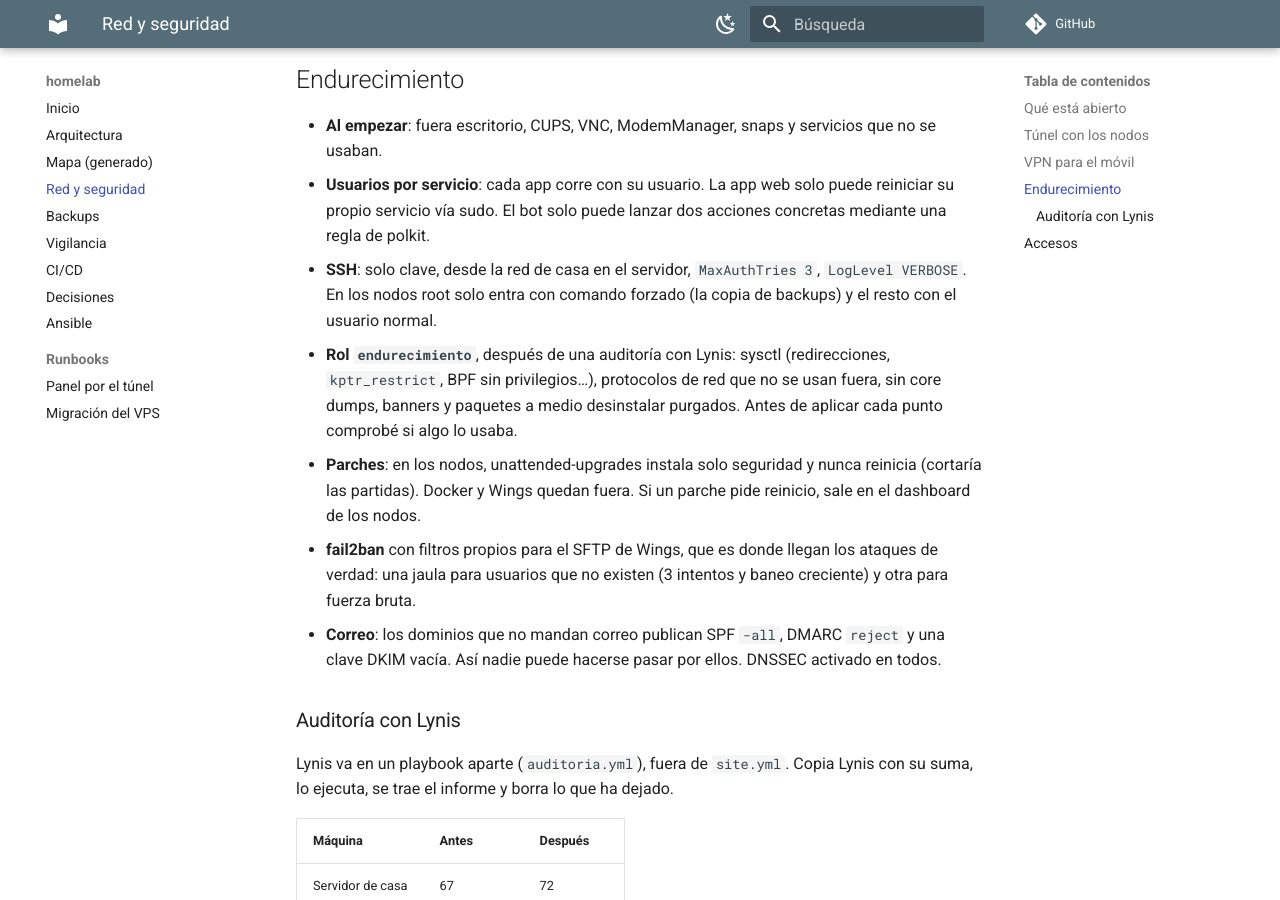
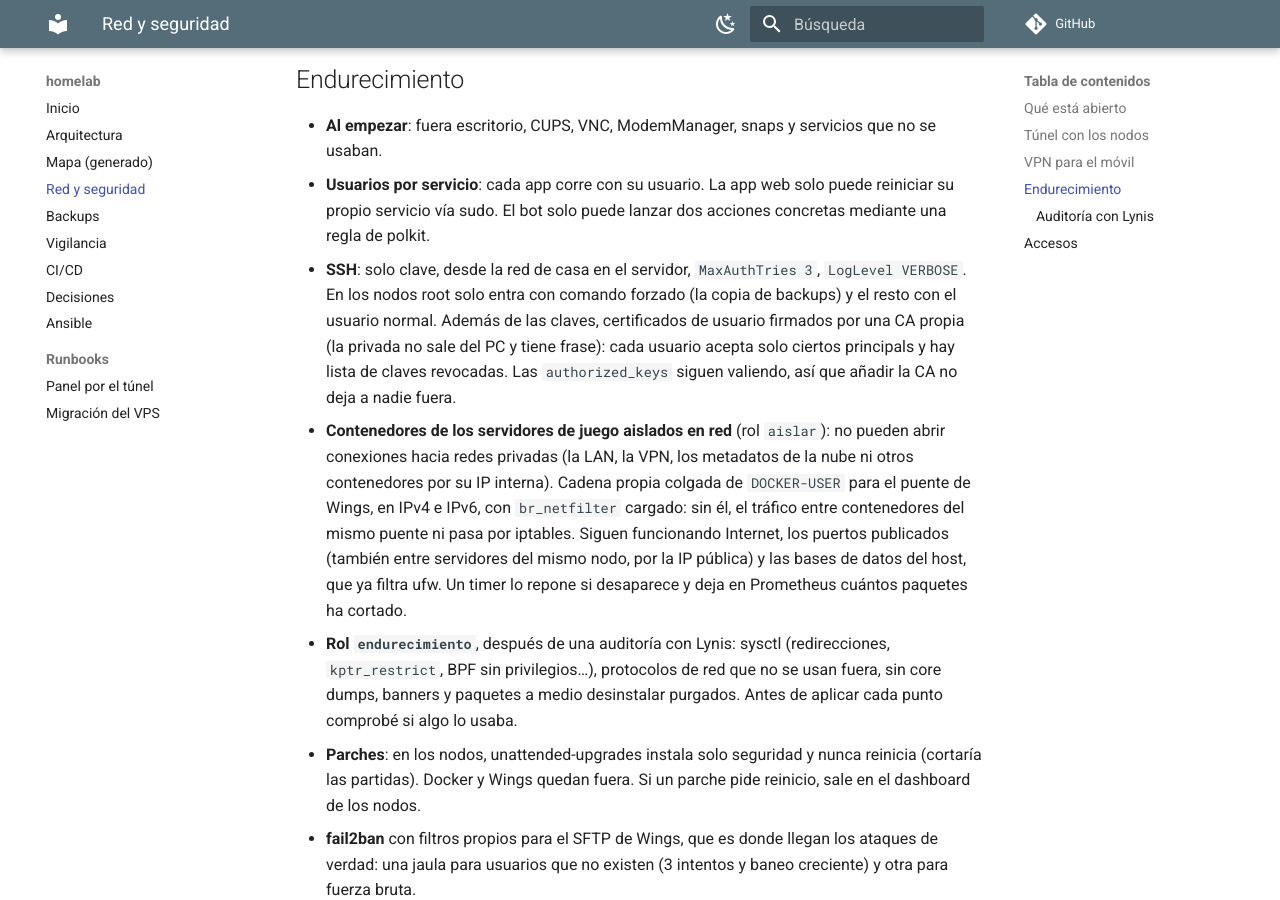
Before and after one commit to IsDerky/homelab, an MkDocs documentation site: the page built from docs/red-y-seguridad.md, in a window 1280 px wide and 900 px high, scrolled down 1069 px. Built offline with MkDocs 1.6.1 and Material for MkDocs 9.7.7, drawn with Linux system fonts in a browser that asks for light colours; comment, search, counter and statistics services are not loaded.

Commit message:
docs: aislamiento, certificados SSH y RAM por servidor

```diff
--- a/docs/red-y-seguridad.md
+++ b/docs/red-y-seguridad.md
@@ -24,7 +24,8 @@ Algunas imágenes de Ubuntu de proveedores cloud traen un iptables propio con un
 
 - **Al empezar**: fuera escritorio, CUPS, VNC, ModemManager, snaps y servicios que no se usaban.
 - **Usuarios por servicio**: cada app corre con su usuario. La app web solo puede reiniciar su propio servicio vía sudo. El bot solo puede lanzar dos acciones concretas mediante una regla de polkit.
-- **SSH**: solo clave, desde la red de casa en el servidor, `MaxAuthTries 3`, `LogLevel VERBOSE`. En los nodos root solo entra con comando forzado (la copia de backups) y el resto con el usuario normal.
+- **SSH**: solo clave, desde la red de casa en el servidor, `MaxAuthTries 3`, `LogLevel VERBOSE`. En los nodos root solo entra con comando forzado (la copia de backups) y el resto con el usuario normal. Además de las claves, certificados de usuario firmados por una CA propia (la privada no sale del PC y tiene frase): cada usuario acepta solo ciertos principals y hay lista de claves revocadas. Las `authorized_keys` siguen valiendo, así que añadir la CA no deja a nadie fuera.
+- **Contenedores de los servidores de juego aislados en red** (rol `aislar`): no pueden abrir conexiones hacia redes privadas (la LAN, la VPN, los metadatos de la nube ni otros contenedores por su IP interna). Cadena propia colgada de `DOCKER-USER` para el puente de Wings, en IPv4 e IPv6, con `br_netfilter` cargado: sin él, el tráfico entre contenedores del mismo puente ni pasa por iptables. Siguen funcionando Internet, los puertos publicados (también entre servidores del mismo nodo, por la IP pública) y las bases de datos del host, que ya filtra ufw. Un timer lo repone si desaparece y deja en Prometheus cuántos paquetes ha cortado.
 - **Rol `endurecimiento`**, después de una auditoría con Lynis: sysctl (redirecciones, `kptr_restrict`, BPF sin privilegios…), protocolos de red que no se usan fuera, sin core dumps, banners y paquetes a medio desinstalar purgados. Antes de aplicar cada punto comprobé si algo lo usaba.
 - **Parches**: en los nodos, unattended-upgrades instala solo seguridad y nunca reinicia (cortaría las partidas). Docker y Wings quedan fuera. Si un parche pide reinicio, sale en el dashboard de los nodos.
 - **fail2ban** con filtros propios para el SFTP de Wings, que es donde llegan los ataques de verdad: una jaula para usuarios que no existen (3 intentos y baneo creciente) y otra para fuerza bruta.
```
Also changed, not shown: docs/vigilancia.md (+1 -1 lines).
